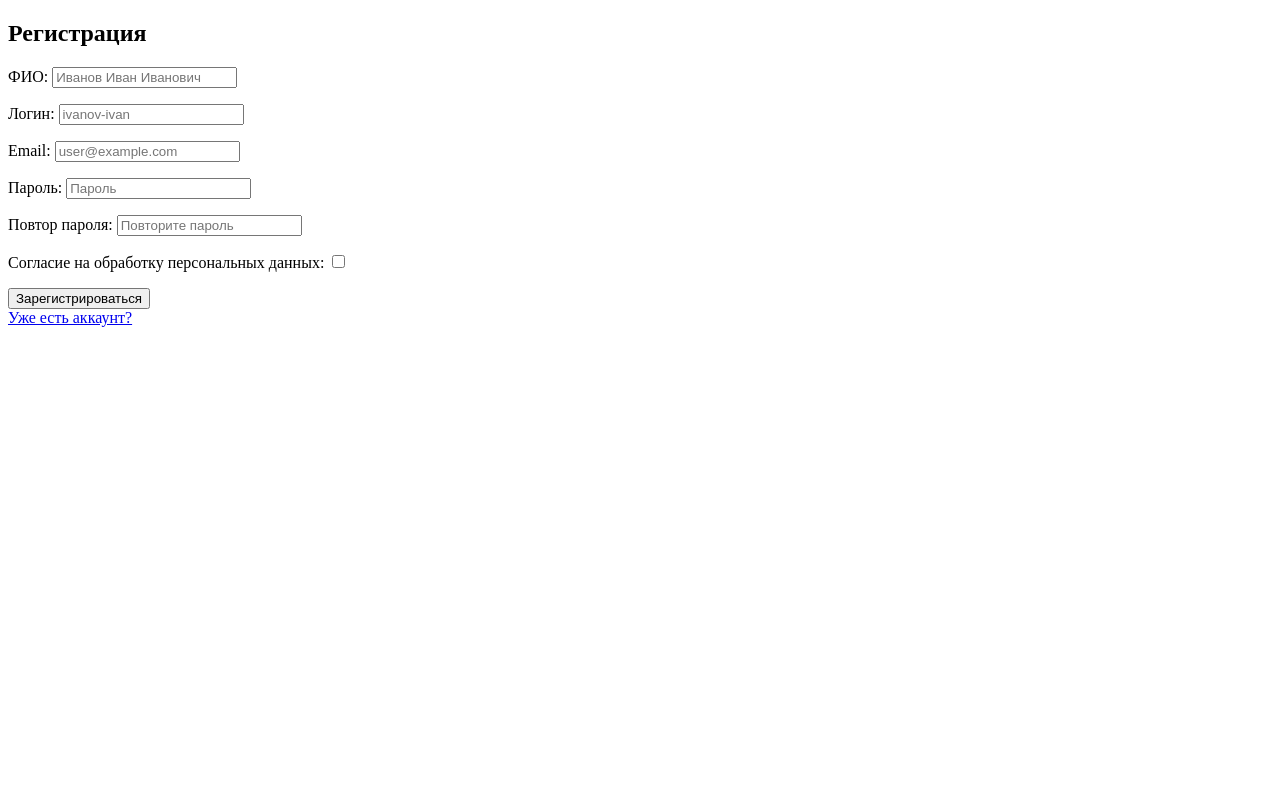
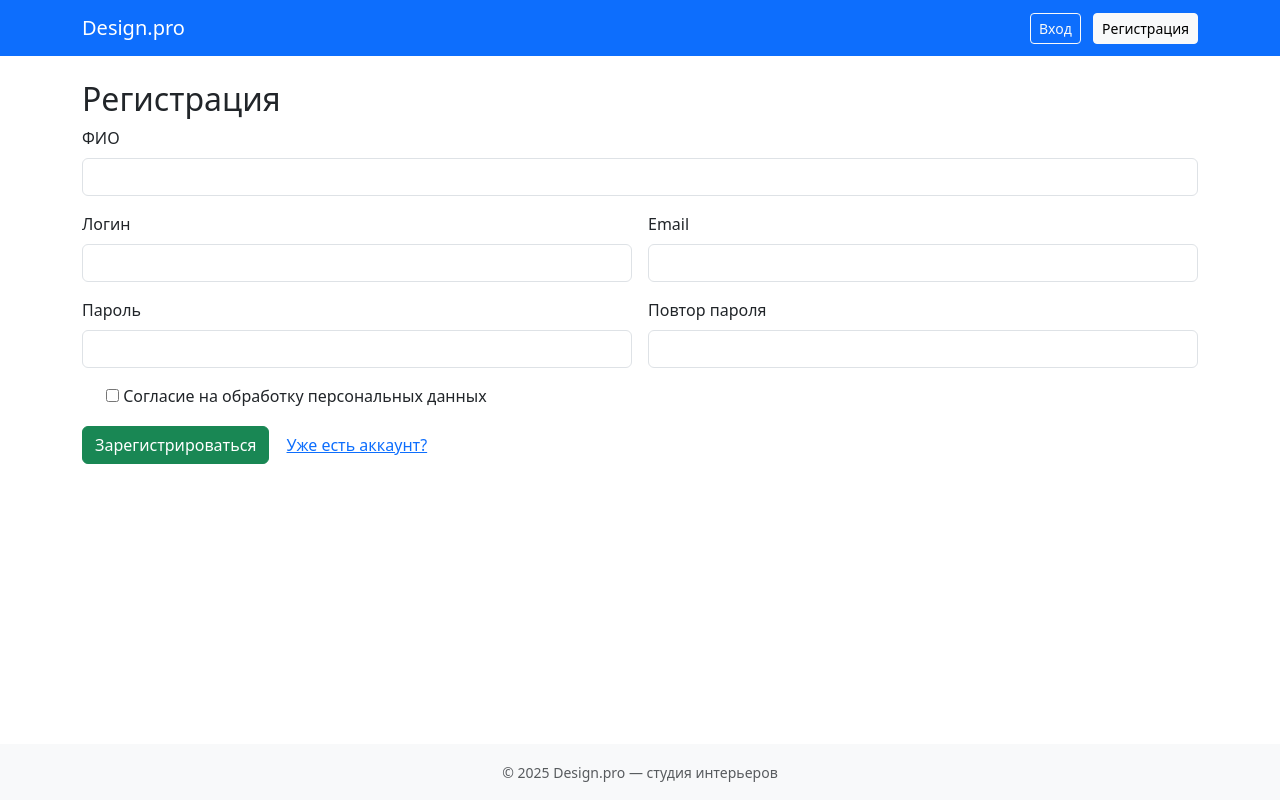
Before and after one commit to odnokurov/triplcurse, a Django app: page /register/ in a window 1280 px wide. Run offline with Django 5.2, Linux system fonts and the light colour scheme.

Commit message:
stepuano 6

```diff
--- a/templates/triplcurse/base.html
+++ b/templates/triplcurse/base.html
@@ -1,25 +1,58 @@
+{% load static %}
 <!DOCTYPE html>
-<html>
+<html lang="ru">
 <head>
-    <title>Design.pro</title>
+    <meta charset="UTF-8">
+    <meta name="viewport" content="width=device-width, initial-scale=1.0">
+    <title>{% block title %}Design.pro{% endblock %}</title>
+    <link href="https://cdn.jsdelivr.net/npm/bootstrap@5.3.3/dist/css/bootstrap.min.css" rel="stylesheet">
+    <script src="https://cdn.jsdelivr.net/npm/bootstrap@5.3.3/dist/js/bootstrap.bundle.min.js"></script>
 </head>
-<body>
-{% block content %}
+<body class="d-flex flex-column min-vh-100">
+    <nav class="navbar navbar-expand-lg navbar-dark bg-primary">
+        <div class="container">
+            <a class="navbar-brand" href="{% url 'home' %}">Design.pro</a>
+
+            {% if user.is_authenticated %}
+                <div class="d-flex align-items-center">
+                    <span class="navbar-text me-3 text-white">
+                        Привет, {{ user.first_name|default:user.username }}!
+                    </span>
+                    <a class="btn btn-sm btn-outline-light me-2" href="{% url 'user_profile' %}">
+                        Личный кабинет
+                    </a>
+                    <a class="btn btn-sm btn-light" href="{% url 'logout' %}">
+                        Выход
+                    </a>
+                </div>
+            {% else %}
+                <div>
+                    <a class="btn btn-sm btn-outline-light me-2" href="{% url 'login' %}">Вход</a>
+                    <a class="btn btn-sm btn-light" href="{% url 'register' %}">Регистрация</a>
+                </div>
+            {% endif %}
+        </div>
+    </nav>
+
+    <main class="flex-grow-1">
+        <div class="container mt-4">
             {% if messages %}
                 {% for message in messages %}
-            <div>{{ message }}</div>
-        {% endfor %}
-    {% endif %}
-    <div>
-        {% if messages %}
-            {% for message in messages %}
-                <div style="color: {% if message.tags == 'error' %}red{% else %}green{% endif %}; margin: 10px 0;">
+                    <div class="alert alert-{{ message.tags|default:'info' }} alert-dismissible fade show" role="alert">
                         {{ message }}
+                        <button type="button" class="btn-close" data-bs-dismiss="alert" aria-label="Close"></button>
                     </div>
                 {% endfor %}
             {% endif %}
 
-{% endblock %}
+            {% block content %}{% endblock %}
         </div>
+    </main>
+
+    <footer class="bg-light text-center py-3 mt-auto">
+        <small class="text-muted">&copy; 2025 Design.pro — студия интерьеров</small>
+    </footer>
+
+
 </body>
 </html>
--- a/templates/triplcurse/register.html
+++ b/templates/triplcurse/register.html
@@ -1,10 +1,64 @@
 {% extends 'triplcurse/base.html' %}
+
 {% block content %}
 <h2>Регистрация</h2>
-<form method="post">
+
+<form method="post" class="row g-3">
     {% csrf_token %}
-    {{ form.as_p }}
-    <button type="submit">Зарегистрироваться</button>
+
+    <div class="col-md-12">
+        <label class="form-label">{{ form.full_name.label }}</label>
+        <input type="text" name="{{ form.full_name.name }}" class="form-control" value="{{ form.full_name.value|default:'' }}">
+        {% if form.full_name.errors %}
+            <div class="text-danger">{{ form.full_name.errors|join:", " }}</div>
+        {% endif %}
+    </div>
+
+    <div class="col-md-6">
+        <label class="form-label">{{ form.username.label }}</label>
+        <input type="text" name="{{ form.username.name }}" class="form-control" value="{{ form.full_name.value|default:'' }}">
+        {% if form.username.errors %}
+            <div class="text-danger">{{ form.username.errors|join:", " }}</div>
+        {% endif %}
+    </div>
+
+    <div class="col-md-6">
+        <label class="form-label">{{ form.email.label }}</label>
+        <input type="text" name="{{ form.email.name }}" class="form-control" value="{{ form.full_name.value|default:'' }}">
+        {% if form.email.errors %}
+            <div class="text-danger">{{ form.email.errors|join:", " }}</div>
+        {% endif %}
+    </div>
+
+    <div class="col-md-6">
+        <label class="form-label">{{ form.password.label }}</label>
+        <input type="text" name="{{ form.password.name }}" class="form-control" value="{{ form.full_name.value|default:'' }}">
+        {% if form.password.errors %}
+            <div class="text-danger">{{ form.password.errors|join:", " }}</div>
+        {% endif %}
+    </div>
+
+    <div class="col-md-6">
+        <label class="form-label">{{ form.password2.label }}</label>
+        <input type="text" name="{{ form.password2.name }}" class="form-control" value="{{ form.full_name.value|default:'' }}">
+        {% if form.password2.errors %}
+            <div class="text-danger">{{ form.password2.errors|join:", " }}</div>
+        {% endif %}
+    </div>
+
+    <div class="col-12">
+        <div class="form-check">
+            {{ form.consent }}
+            <label class="form-check-label">{{ form.consent.label }}</label>
+            {% if form.consent.errors %}
+                <div class="text-danger">Обязательно для согласия!</div>
+            {% endif %}
+        </div>
+    </div>
+
+    <div class="col-12">
+        <button type="submit" class="btn btn-success">Зарегистрироваться</button>
+        <a href="{% url 'login' %}" class="btn btn-link">Уже есть аккаунт?</a>
+    </div>
 </form>
-<a href="{% url 'login' %}">Уже есть аккаунт?</a>
 {% endblock %}
--- a/triplcurse/forms.py
+++ b/triplcurse/forms.py
@@ -2,16 +2,29 @@ from django import forms
 from django.contrib.auth.models import User
 from django.core.exceptions import ValidationError
 import re
+from django.core.validators import RegexValidator
+
+full_name_validator = RegexValidator(
+    regex=r'^[а-яА-ЯёЁ\s\-]+$',
+    message="ФИО должно содержать только кириллические буквы, пробелы и дефисы."
+)
+
+username_validator = RegexValidator(
+    regex=r'^[a-zA-Z\-]+$',
+    message="Логин должен содержать только латинские буквы и дефис."
+)
 
 class UserRegistrationForm(forms.Form):
     full_name = forms.CharField(
         max_length=100,
         label="ФИО",
+        validators=[full_name_validator],
         widget=forms.TextInput(attrs={"placeholder": "Иванов Иван Иванович"})
     )
     username = forms.CharField(
         max_length=50,
         label="Логин",
+        validators=[username_validator],
         widget=forms.TextInput(attrs={"placeholder": "ivanov-ivan"})
     )
     email = forms.EmailField(
@@ -31,6 +44,18 @@ class UserRegistrationForm(forms.Form):
         label="Согласие на обработку персональных данных"
     )
 
+    def clean_username(self):
+        username = self.cleaned_data['username']
+        if User.objects.filter(username=username).exists():
+            raise forms.ValidationError("Пользователь с таким логином уже существует.")
+        return username
+
+    def clean_password2(self):
+        p1 = self.cleaned_data.get('password')
+        p2 = self.cleaned_data.get('password2')
+        if p1 and p2 and p1 != p2:
+            raise forms.ValidationError("Пароли не совпадают.")
+        return p2
     def clean_full_name(self):
         full_name = self.cleaned_data['full_name']
         if not re.fullmatch(r"[а-яА-ЯёЁ\s\-]+", full_name):
--- a/triplcurse/views.py
+++ b/triplcurse/views.py
@@ -1,13 +1,23 @@
 from django.contrib.auth import authenticate, login, logout
 from django.contrib import messages
-from .forms import UserRegistrationForm
 from django.contrib.auth.decorators import login_required
 from django.shortcuts import render, redirect, get_object_or_404
 from django.contrib.auth.decorators import user_passes_test
 from .models import Application, Category
+from .forms import UserRegistrationForm
+from django.contrib.auth.models import User
 
 def home(request):
-    return render(request, 'triplcurse/home.html')
+    completed_applications = Application.objects.filter(
+        status='completed'
+    ).order_by('-created_at')[:4]
+
+    in_progress_count = Application.objects.filter(status='in_progress').count()
+
+    return render(request, 'triplcurse/home.html', {
+        'completed_applications': completed_applications,
+        'in_progress_count': in_progress_count,
+    })
 
 def user_login(request):
     if request.method == 'POST':
@@ -25,13 +35,18 @@ def user_register(request):
     if request.method == 'POST':
         form = UserRegistrationForm(request.POST)
         if form.is_valid():
-            form.save()
-            messages.success(request, "Регистрация прошла успешно. Вы можете войти.")
+            user = User.objects.create_user(
+                username=form.cleaned_data['username'],
+                email=form.cleaned_data['email'],
+                password=form.cleaned_data['password']
+            )
+            user.first_name = form.cleaned_data['full_name']
+            user.save()
+            messages.success(request, "Регистрация прошла успешно. Теперь вы можете войти.")
             return redirect('login')
-        else:
-            pass
     else:
         form = UserRegistrationForm()
+
     return render(request, 'triplcurse/register.html', {'form': form})
 
 
```
Also changed, not shown: templates/triplcurse/home.html (+36 -9 lines), templates/triplcurse/user_profile.html (+41 -24 lines), db.sqlite3, media/applications/artworks-4QGG9f5nKLaeCVu2-lI98Fg-t500x500_Jw0JwmH.jpg (added), media/designs/Без_названия_1dAKCIS.jpg (added), media/designs/Без_названия_YQA6GPh.jpg (added). Lines whose indentation alone changed are shown as unchanged.
